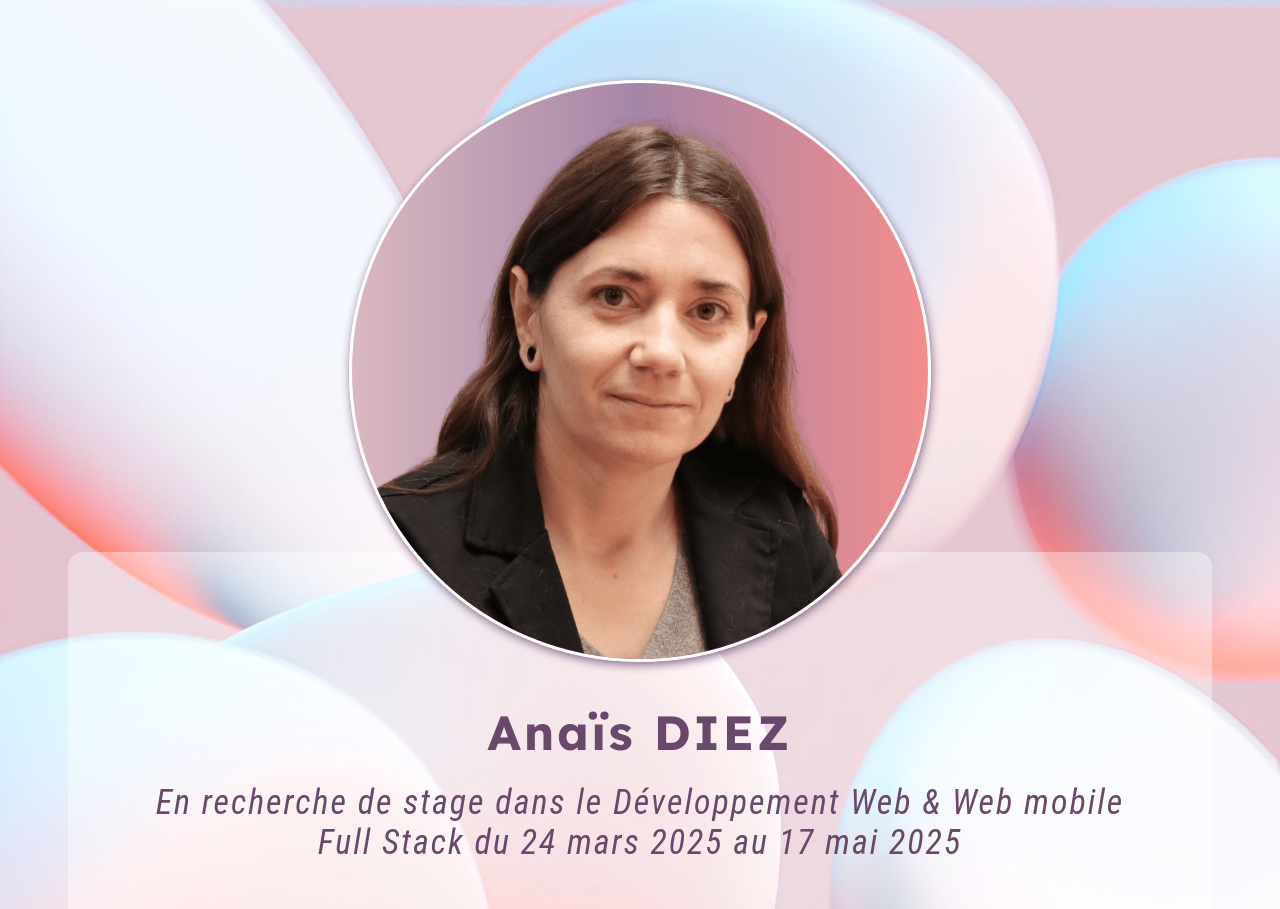
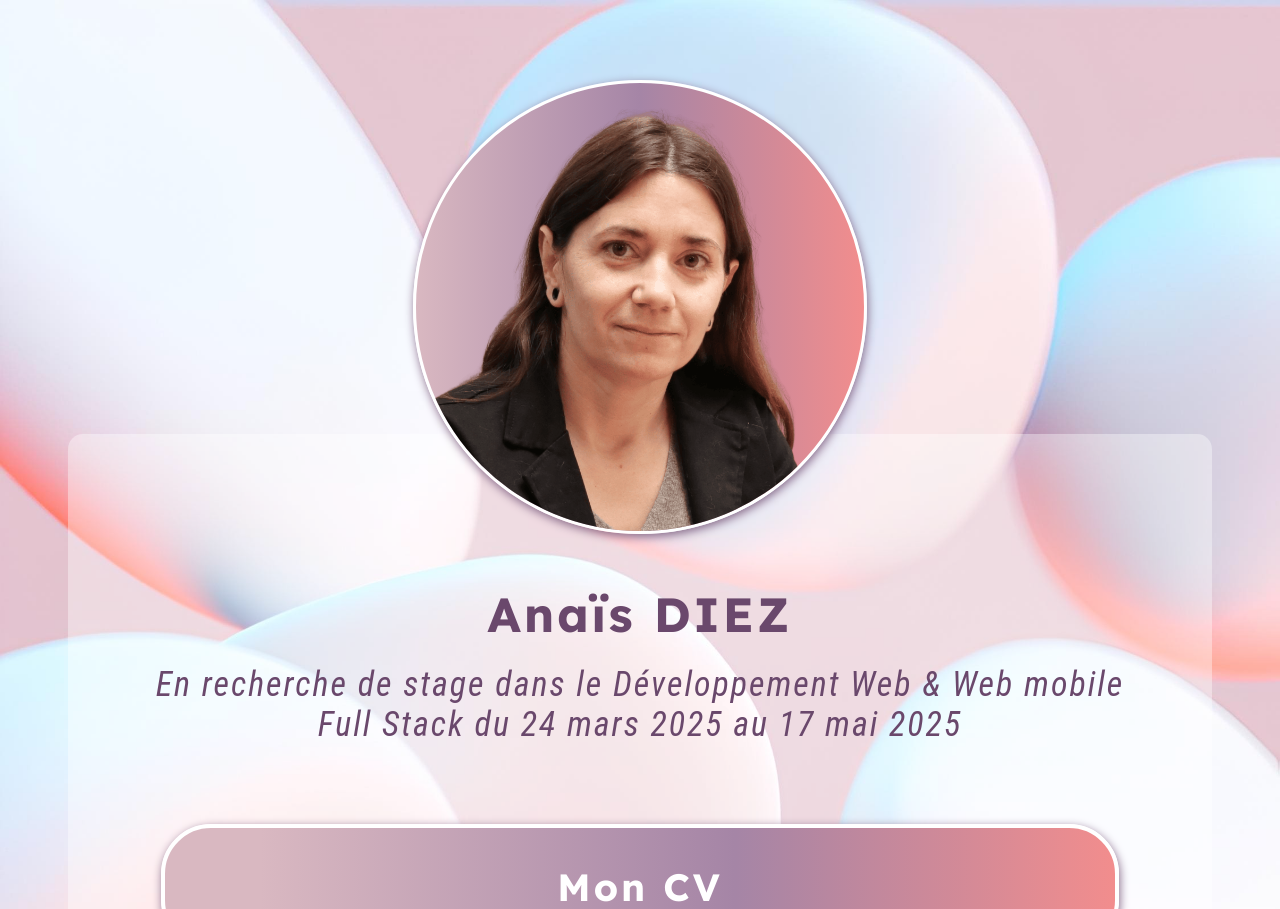
Before and after one commit to Nahis28/page_perso, a plain HTML site: page index.html in a window 1280 px wide. Shown: the top 909 px of the page. Drawn offline with Linux system fonts and the light colour scheme.

Commit message:
modif margin bottom contact

```diff
--- a/style_mes_liens.css
+++ b/style_mes_liens.css
@@ -22,7 +22,7 @@ body {
     display: block;
     margin-left: auto;
     margin-right: auto;
-    width: 45%;
+    width: 35%;
     height: auto;
     border-radius: 50%;
     border: solid #ffffff 3px;
@@ -89,7 +89,7 @@ a:active {
     height: 60%;
     padding: 150px 60px;
     border-radius: 15px;
-    margin-top: -30px;
+    margin-top: -20px;
     align-self: center;
 }
 
```
